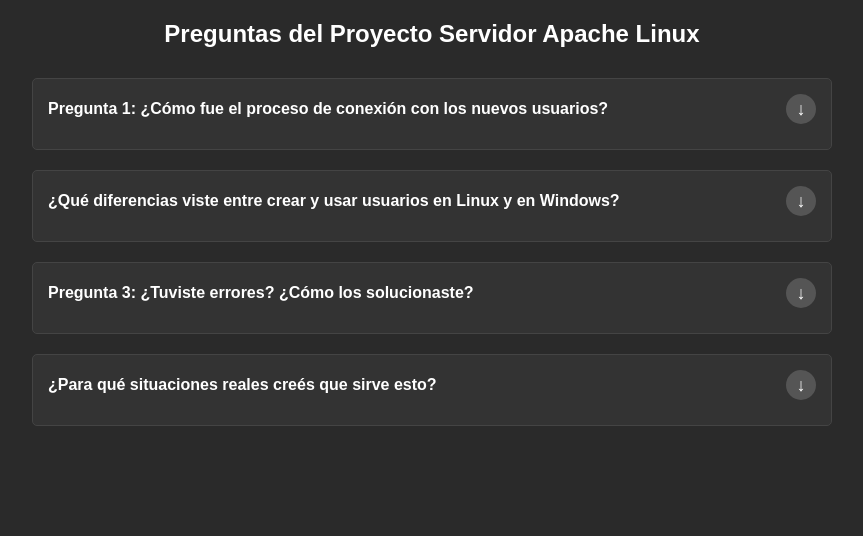
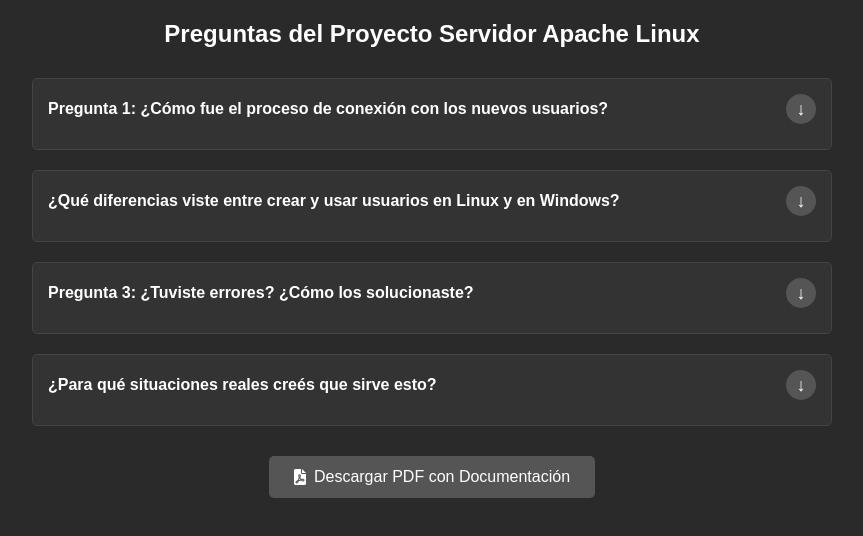
Before and after one commit to gnzalinho/projecto-pagina, a plain HTML site: page index.html in a window 1280 px wide. Shown: the whole page, without its empty margins (208-1071 px from the left). Drawn offline with Linux system fonts and the light colour scheme.

Commit message:
Update index.html

```diff
--- a/index.html
+++ b/index.html
@@ -135,7 +135,38 @@
             opacity: 0;
             transition: opacity 0.5s ease-in;
         }
+
+        /* Estilos para el botón de descarga */
+        .download-container {
+            text-align: center;
+            margin-top: 30px;
+            margin-bottom: 20px;
+        }
+
+        .download-btn {
+            background-color: #555;
+            color: white;
+            border: none;
+            padding: 12px 25px;
+            border-radius: 5px;
+            font-size: 16px;
+            cursor: pointer;
+            transition: background-color 0.3s;
+            display: inline-flex;
+            align-items: center;
+            justify-content: center;
+        }
+
+        .download-btn:hover {
+            background-color: #666;
+        }
+
+        .download-btn i {
+            margin-right: 8px;
+        }
     </style>
+    <!-- Iconos de Font Awesome -->
+    <link rel="stylesheet" href="https://cdnjs.cloudflare.com/ajax/libs/font-awesome/6.0.0-beta3/css/all.min.css">
 </head>
 <body>
     <!-- Pantalla de carga -->
@@ -201,6 +232,13 @@
                     </div>
                 </div>
             </div>
+
+            <!-- Botón de descarga de PDF -->
+            <div class="download-container">
+                <button class="download-btn" onclick="downloadPDF()">
+                    <i class="fas fa-file-pdf"></i> Descargar PDF con Documentación
+                </button>
+            </div>
         </div>
     </div>
 
@@ -218,6 +256,23 @@
                 answerSection.style.display = 'block';
                 toggleBtn.classList.add('open');
             }
+        }
+
+        // Función para descargar PDF
+        function downloadPDF() {
+            // Crear un enlace temporal
+            const link = document.createElement('a');
+
+            // Aquí debes poner la ruta real a tu archivo PDF
+            link.href = 'documentacion.pdf'; // Cambia esto por la ruta correcta
+
+            // Nombre del archivo que se descargará
+            link.download = 'documentacion.pdf';
+
+            // Simular click en el enlace
+            document.body.appendChild(link);
+            link.click();
+            document.body.removeChild(link);
         }
 
         // Simulación de carga
```
